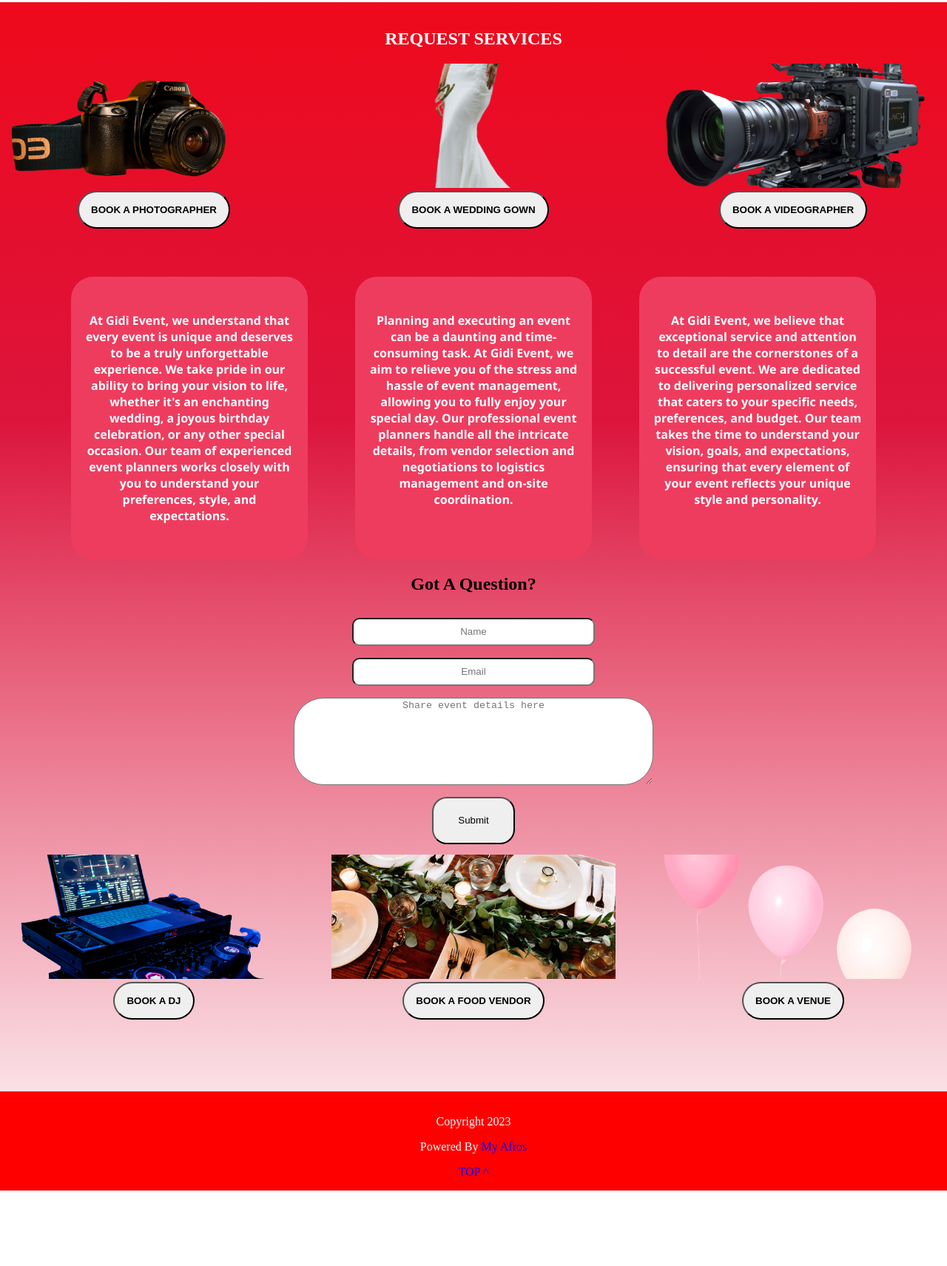
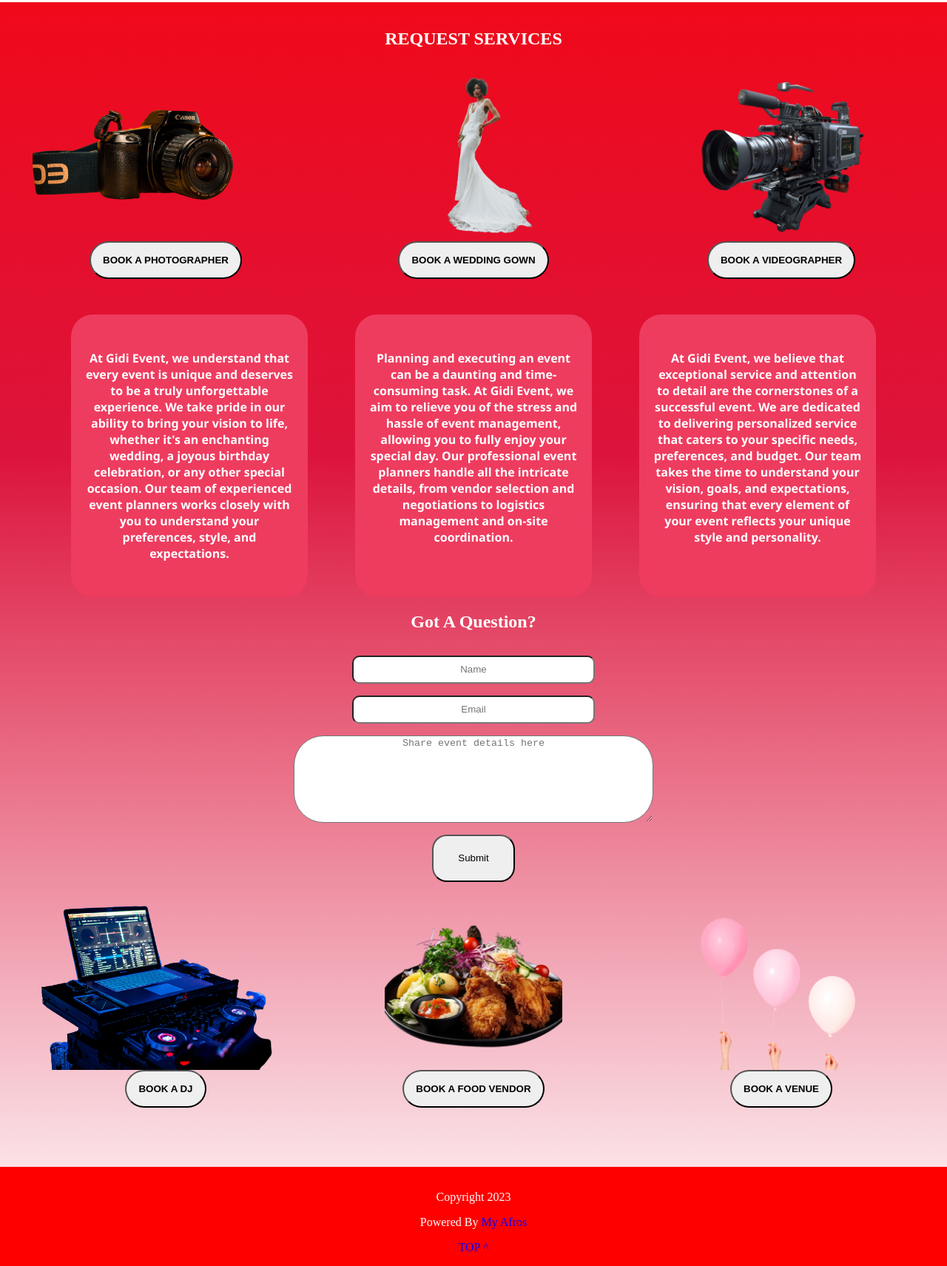
Before and after one commit to eleshinlomo/gidievents, a plain HTML site: page index.html in a window 1280 px wide. Shown: the part 479-2190 px from the top of the page at 74% size. Before the commit the page ends 2088 px from the top, so only its background shows below. Drawn offline with Linux system fonts and the light colour scheme; grey boxes are pictures that could not be loaded; a web font is replaced by a local one.

Commit message:
css updated

```diff
--- a/index.html
+++ b/index.html
@@ -15,11 +15,19 @@
     <header id="top">
 
         <nav>
-            <ul>
-                <li><a href="index.html">Home</a></li>
+
+            <ul class="nav-item">
+                <li><a href="index.html">Home</a> </li>
+
+
                 <li><a href="#about">About</a></li>
+
+
                 <li><a href="#contact">Contact</a></li>
             </ul>
+
+
+
             </nav>
 
             <div class="hero">
@@ -29,25 +37,33 @@
 
 
 <main>
+    <h2>REQUEST SERVICES</h2>
+        <section id="services" class="section-two">
 
-        <section id="services" class="section-two">
-           <h2>REQUEST SERVICES</h2>
 
-           <div class="service-type">
-            <div>
+
+            <div class="service-type">
+                <div class="img-wrapper">
                 <img src="./assets/canon_camera.png" alt="service type" class="img"/>
+                </div>
                 <button>BOOK A PHOTOGRAPHER</button>
             </div>
-            <div><img src="./assets/wedding_gown.png" alt="service type" class="img"/>
+
+            <div class="service-type">
+            <div class="img-wrapper">
+            <img src="./assets/wedding_gown.png" alt="service type" class="img"/>
+            </div>
                 <button>BOOK A WEDDING GOWN</button>
             </div>
 
-            <div>
+            <div class="service-type">
+                <div class="img-wrapper">
                 <img src="./assets/camera.png" alt="service type" class="img"/>
+                </div>
                 <button>BOOK A VIDEOGRAPHER</button>
             </div>
 
-            </div>
+
 
 
         </section>
@@ -91,22 +107,34 @@
     </div>
 </section>
 
-<!-- section four -->
+<!-- section two continuation -->
 
-<section class="section-four">
+<section class="section-two">
 
     <div class="service-type">
-        <div>
+        <div class="img-wrapper">
             <img src="./assets/dj_mixer.png" alt="service type" class="img"/>
+            </div>
             <button>BOOK A DJ</button>
         </div>
-        <div><img src="./assets/event_venue.png" alt="service type" class="img"/>
+
+        <div class="service-type">
+
+            <div class="img-wrapper">
+           <img src="./assets/garnished_food.png" alt="service type" class="img"/>
+            </div>
             <button>BOOK A FOOD VENDOR</button>
+
         </div>
 
-        <div>
+
+       <div class="service-type">
+
+            <div class="img-wrapper">
             <img src="./assets/balloon.png" alt="service type" class="img"/>
+            </div>
             <button>BOOK A VENUE</button>
+
         </div>
 
         </div>
--- a/style.css
+++ b/style.css
@@ -11,12 +11,12 @@
     }
   }
 
-  ul{
+  .nav-item{
     text-decoration: none;
     list-style: none;
   }
 
-  li{
+  .nav-item > * {
 
     text-decoration: none;
     list-style: none;
@@ -30,8 +30,8 @@
   }
 
   .img{
-    height: 70%;
-    width: 100%;
+    height: 100%;
+    width: auto;
     object-fit: cover;
   }
 
@@ -42,7 +42,6 @@
     grid-template-columns: 1fr;
     grid-template-rows: auto 1fr auto;
     grid-auto-flow: row;
-    overflow: hidden;
     height: 100%;
     width: 100%;
     animation: opacity 2s ease 0s;
@@ -71,6 +70,7 @@ header{
 }
 
 nav{
+    display: block;
     margin: 0 2rem;
     text-align: center;
    }
@@ -127,12 +127,7 @@ li{
 }
 
 
-main{
-    display: block;
-    width: 100%;
-    text-align: center;
-    overflow: hidden;
-}
+
 
 .text-box{
     display: grid;
@@ -157,29 +152,37 @@ main{
     padding: 2rem 1rem;
 }
 
+main{
+    display: block;
+    width: 100%;
+    text-align: center;
+    overflow: hidden;
+    color: white;
+}
+
 .section-two{
+    display: grid;
+    grid-template-columns: 1fr 1fr 1fr;
+    text-align: center;
+    width: auto;
+    padding: 0 1rem;
 
-    text-align: center;
-    color: white;
 
 }
 
 .service-type{
-display: grid;
-grid-template-columns: 1fr 1fr 1fr;
-grid-template-rows: auto auto auto;
-text-align: center;
-gap: 1rem;
+    text-align: center;
+}
+
+
+
+.img-wrapper{
+ height: 15rem;
+ width: auto;
 
 }
 
-.service-type > * {
-    height: 15rem;
-    padding: 0 1rem;
-    width: auto;
-    overflow: hidden;
 
-}
 
 
 
@@ -188,6 +191,7 @@ gap: 1rem;
     height: auto;
     padding: 1rem 1rem;
     font-weight: bolder;
+    margin-bottom: 2rem;
 }
 
 
@@ -294,16 +298,8 @@ footer{
     overflow: hidden;
    }
 
-   .service-type{
+   .section-two{
     display: block;
-    width: auto;
-   }
-
-   .service-type > * {
-
-    margin: 1rem 0;
-    padding: 1rem 1rem;
-    width: auto;
    }
 
 
```
Also changed, not shown: assets/garnished_food.png (added).
